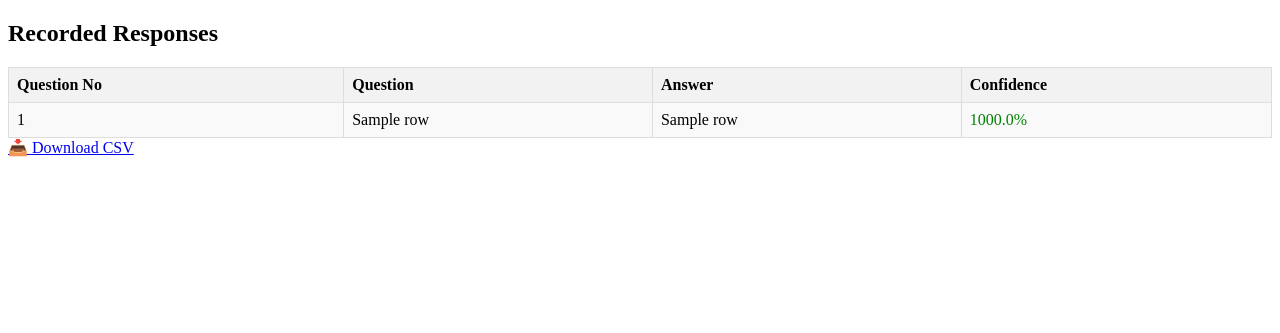
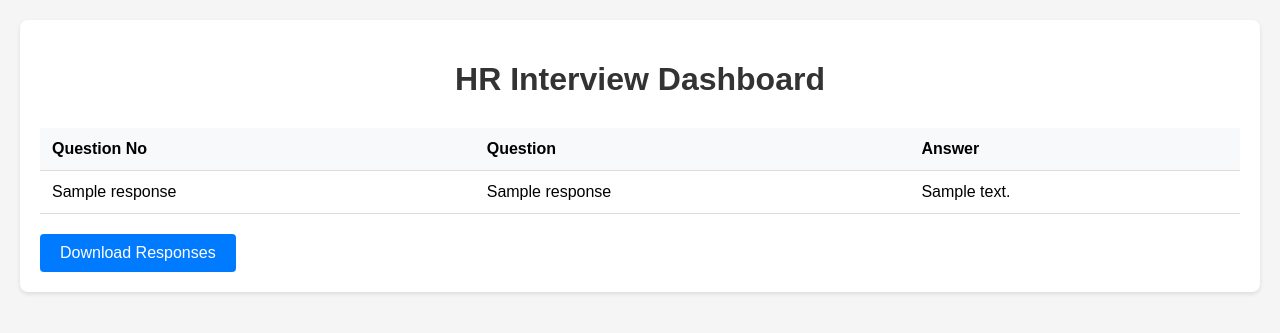
Before and after one commit to YellenkiAbhilash/AB, a Flask app: template templates/dashboard.html in a window 1280 px wide. Shown: the top 333 px of the page. Run offline with Flask 3, Linux system fonts and the light colour scheme; the template is opened without the code that fills it: most values are stand-ins (such as "Sample title", 1, 10 or a date in 2020).

Commit message:
Fixed admin dashboard error and improved UI

```diff
--- a/app.py
+++ b/app.py
@@ -127,16 +127,48 @@ def voice():
 
 @app.route('/admin')
 def admin():
-    logger.info("Admin route accessed")
-    data = []
+    logger.info("Admin dashboard accessed")
     try:
-        if os.path.exists("responses.csv"):
-            with open("responses.csv", newline='', encoding='utf-8') as f:
+        # Initialize empty responses list
+        responses = []
+
+        # Safely read responses from CSV
+        try:
+            with open("responses.csv", "r", encoding='utf-8') as f:
                 reader = csv.reader(f)
-                data = list(reader)
+                for row in reader:
+                    if len(row) >= 3:  # Ensure row has enough columns
+                        responses.append({
+                            "question_no": row[0],
+                            "question": row[1],
+                            "answer": row[2]
+                        })
+                    else:
+                        logger.warning(f"Skipping invalid row in responses.csv: {row}")
+        except FileNotFoundError:
+            logger.warning("responses.csv not found - starting with empty responses")
+        except Exception as e:
+            logger.error(f"Error reading responses.csv: {str(e)}")
+            # Continue with empty responses list
+
+        # Safely read questions from JSON
+        try:
+            with open("questions.json", "r", encoding='utf-8') as f:
+                questions = json.load(f)
+        except FileNotFoundError:
+            logger.error("questions.json not found")
+            return "Error: Questions file not found", 500
+        except json.JSONDecodeError as e:
+            logger.error(f"Error parsing questions.json: {str(e)}")
+            return "Error: Invalid questions file format", 500
+        except Exception as e:
+            logger.error(f"Error reading questions.json: {str(e)}")
+            return "Error: Could not read questions file", 500
+
+        return render_template('dashboard.html', responses=responses, questions=questions)
     except Exception as e:
-        logger.error(f"Error loading responses: {str(e)}")
-    return render_template("dashboard.html", responses=data)
+        logger.error(f"Critical error in admin dashboard: {str(e)}")
+        return "An error occurred while loading the dashboard. Please try again.", 500
 
 @app.route('/download')
 def download():
--- a/templates/dashboard.html
+++ b/templates/dashboard.html
@@ -1,59 +1,106 @@
 <!DOCTYPE html>
 <html>
 <head>
-    <title>Admin Dashboard</title>
+    <title>HR Interview Dashboard</title>
     <style>
+        body {
+            font-family: Arial, sans-serif;
+            margin: 20px;
+            background-color: #f5f5f5;
+        }
+        .container {
+            max-width: 1200px;
+            margin: 0 auto;
+            background-color: white;
+            padding: 20px;
+            border-radius: 8px;
+            box-shadow: 0 2px 4px rgba(0,0,0,0.1);
+        }
+        h1 {
+            color: #333;
+            text-align: center;
+            margin-bottom: 30px;
+        }
         table {
             width: 100%;
             border-collapse: collapse;
             margin-top: 20px;
         }
         th, td {
-            border: 1px solid #ddd;
-            padding: 8px;
+            padding: 12px;
             text-align: left;
+            border-bottom: 1px solid #ddd;
         }
         th {
-            background-color: #f2f2f2;
+            background-color: #f8f9fa;
+            font-weight: bold;
         }
-        tr:nth-child(even) {
-            background-color: #f9f9f9;
+        tr:hover {
+            background-color: #f5f5f5;
         }
-        .confidence-high {
-            color: green;
+        .download-btn {
+            display: inline-block;
+            padding: 10px 20px;
+            background-color: #007bff;
+            color: white;
+            text-decoration: none;
+            border-radius: 4px;
+            margin-top: 20px;
         }
-        .confidence-medium {
-            color: orange;
+        .download-btn:hover {
+            background-color: #0056b3;
         }
-        .confidence-low {
-            color: red;
+        .no-responses {
+            text-align: center;
+            color: #666;
+            padding: 20px;
+        }
+        .error-message {
+            color: #dc3545;
+            text-align: center;
+            padding: 20px;
+            background-color: #f8d7da;
+            border-radius: 4px;
+            margin: 20px 0;
         }
     </style>
 </head>
 <body>
-    <h2>Recorded Responses</h2>
+    <div class="container">
+        <h1>HR Interview Dashboard</h1>
+
+        {% if error %}
+        <div class="error-message">
+            {{ error }}
+        </div>
+        {% endif %}
+
         {% if responses %}
         <table>
+            <thead>
                 <tr>
                     <th>Question No</th>
                     <th>Question</th>
                     <th>Answer</th>
-                <th>Confidence</th>
                 </tr>
-            {% for row in responses %}
+            </thead>
+            <tbody>
+                {% for response in responses %}
                 <tr>
-                <td>{{ row[0] }}</td>
-                <td>{{ row[1] }}</td>
-                <td>{{ row[2] }}</td>
-                <td class="{% if row[3]|float > 0.8 %}confidence-high{% elif row[3]|float > 0.5 %}confidence-medium{% else %}confidence-low{% endif %}">
-                    {{ (row[3]|float * 100)|round(1) }}%
-                </td>
+                    <td>{{ response.question_no }}</td>
+                    <td>{{ response.question }}</td>
+                    <td>{{ response.answer }}</td>
                 </tr>
                 {% endfor %}
+            </tbody>
         </table>
-        <a href="/download">📥 Download CSV</a>
         {% else %}
-        <p>No responses yet.</p>
+        <div class="no-responses">
+            No responses recorded yet.
+        </div>
         {% endif %}
+
+        <a href="/download" class="download-btn">Download Responses</a>
+    </div>
 </body>
 </html>
```
Lines whose indentation alone changed are shown as unchanged.
